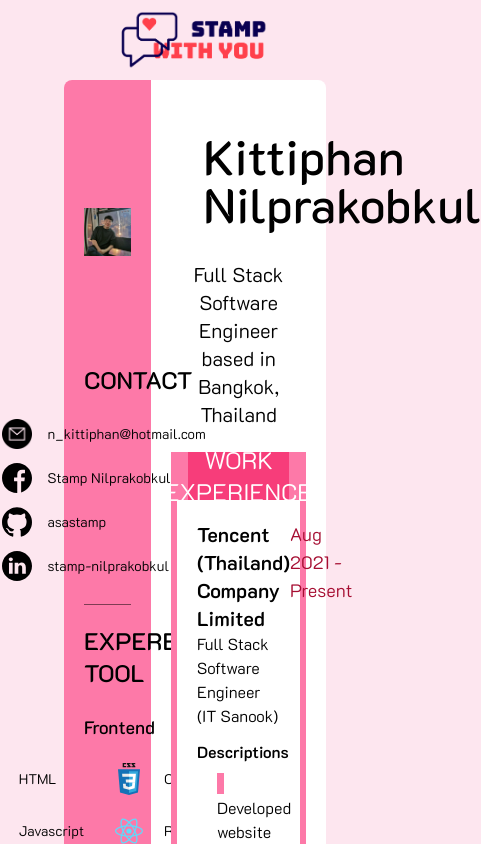
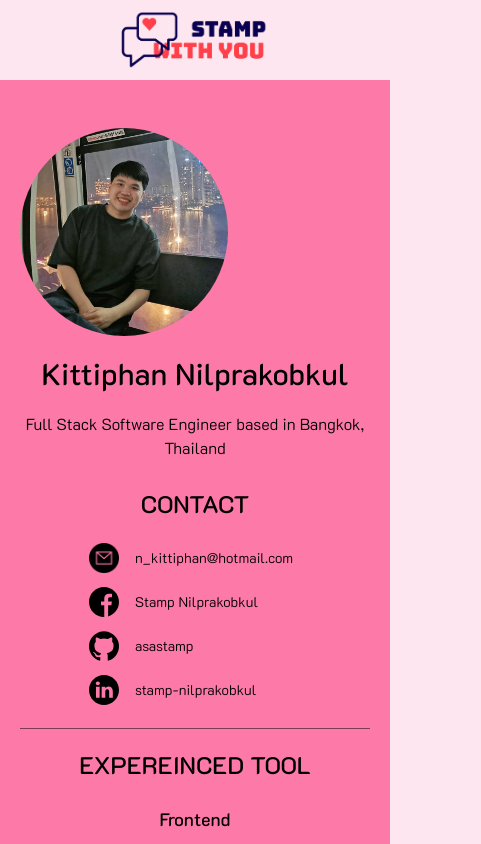
Before and after one commit to asastamp/stampwithyou-react, a Next.js app: page / in a window 390 px wide. Shown: the top 844 px of the page, 481 px wide, since content can reach past the window. Built offline with nearby package versions, Linux system fonts and the light colour scheme.

Commit message:
Support resume for mobile

```diff
--- a/src/app/page.tsx
+++ b/src/app/page.tsx
@@ -19,17 +19,25 @@
           />
         </Link>
       </div>
-      <div className="flex rounded-lg bg-white mb-24 mx-16 md:mx-36">
-        <div className="w-1/3 p-5 rounded-l-lg bg-[#fd79a8]">
-          <div className="flex justify-center my-7">
+      <div className="flex rounded-lg bg-white mb-24 mx-0 flex-col lg:flex-row xl:mx-36">
+        <div className="w-screen p-5 lg:rounded-l-lg bg-[#fd79a8] lg:w-1/3">
+          <div className="flex flex-col justify-center align-center my-7 md:flex-row">
             <Image
-              className="w-52 h-52 rounded-full object-contain hover:shadow-2xl"
+              className="w-52 h-52 mr-0 md:mr-10 rounded-full object-contain hover:shadow-2xl lg:mr-0"
               src="/resume/profile.png"
               alt="profile"
               width={200}
               height={200}
               priority
             />
+            <div className="block lg:mb-6 lg:hidden">
+              <h1 className="text-3xl font-medium text-center m-5 md:m-10">
+                {resume.name}
+              </h1>
+              <div className="text-l font-light text-center">
+                {resume.description}
+              </div>
+            </div>
           </div>
           <div className="mb-5 pb-5 border-b border-b-black border-opacity-50">
             <h2 className="mb-5 text-2xl font-medium text-center">CONTACT</h2>
@@ -67,7 +75,7 @@
                 <h3 className="text-lg text-center font-normal mt-6 mb-4 ">
                   {skill.topic}
                 </h3>
-                <div className="grid grid-cols-[repeat(2,30px_max-content)] gap-2 justify-center items-center">
+                <div className="grid grid-cols-[repeat(2,30px_max-content)] md:grid-cols-[repeat(4,30px_max-content)] lg:grid-cols-[repeat(2,30px_max-content)] gap-2 justify-center items-center">
                   {skill.skill.map((subSkill) => (
                     <div
                       key={subSkill.path}
@@ -90,8 +98,8 @@
             ))}
           </div>
         </div>
-        <div className="w-2/3 p-5 mb-5">
-          <div className="mb-6">
+        <div className="w-screen p-1 md:mb-5 lg:w-2/3 md:p-5">
+          <div className="hidden lg:mb-6 lg:block">
             <h1 className="text-5xl font-medium text-center m-8">
               {resume.name}
             </h1>
@@ -109,7 +117,7 @@
                       "polygon(100% 0%, 85% 50%, 100% 100%, 0 100%, 15% 50%, 0 0);",
                   }}
                 >
-                  <h2 className="text-2xl font-light text-center">
+                  <h2 className="text-l font-light text-center md:text-xl">
                     {section.sectionName}
                   </h2>
                 </div>
@@ -122,7 +130,7 @@
                       <div className="flex justify-between">
                         <h3 className="text-xl font-semibold">{detail.name}</h3>
                         {detail.dateTime && (
-                          <h3 className="text-lg text-[#a60e32] font-light">
+                          <h3 className="hidden text-lg text-[#a60e32] font-light md:block">
                             {detail.dateTime}
                           </h3>
                         )}
@@ -141,6 +149,11 @@
                       <div className="text-base font-light">
                         {detail.subheader}
                       </div>
+                      {detail.dateTime && (
+                        <h3 className="block text-base md:text-lg text-[#a60e32] font-light md:hidden">
+                          {detail.dateTime}
+                        </h3>
+                      )}
                       <div className="mt-3">
                         {detail.descriptions.map((description) => (
                           <div
@@ -150,9 +163,10 @@
                                 ? "my-2 font-semibold"
                                 : 'my-1 ml-5 font-light before:bg-[#fd79a8] before:text-[#fd79a8] before:mr-2 before:content-["-"]'
                             }
-                          >
-                            {description.label}
-                          </div>
+                            dangerouslySetInnerHTML={{
+                              __html: description.label,
+                            }}
+                          ></div>
                         ))}
                       </div>
                     </div>
```
